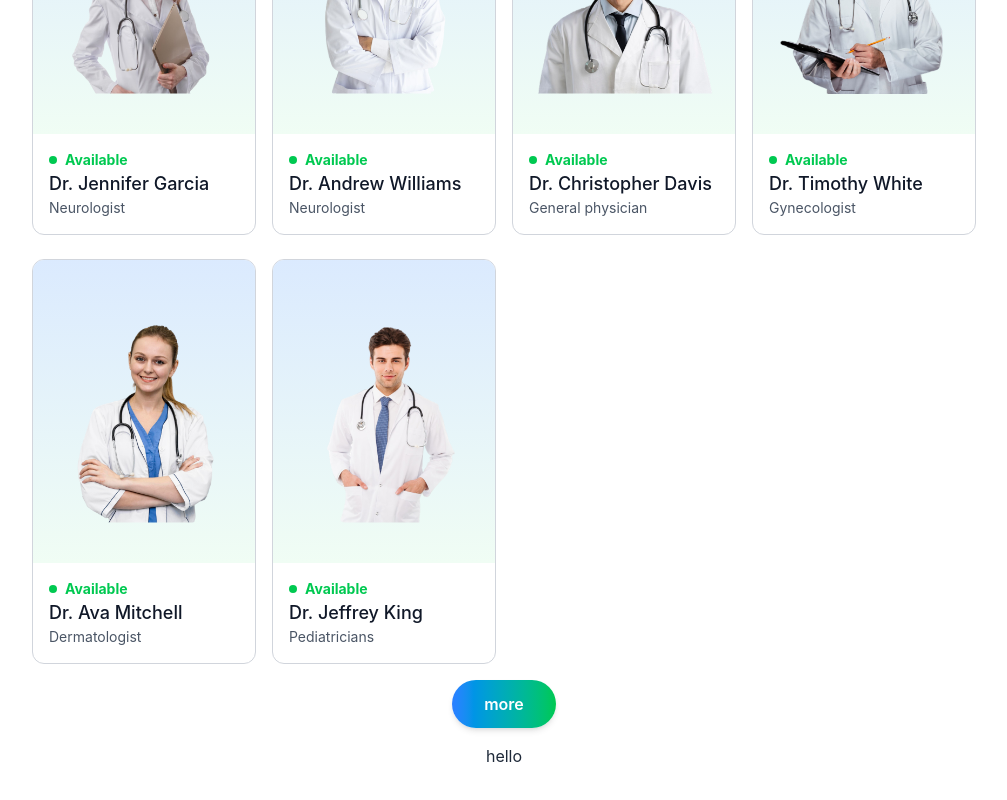
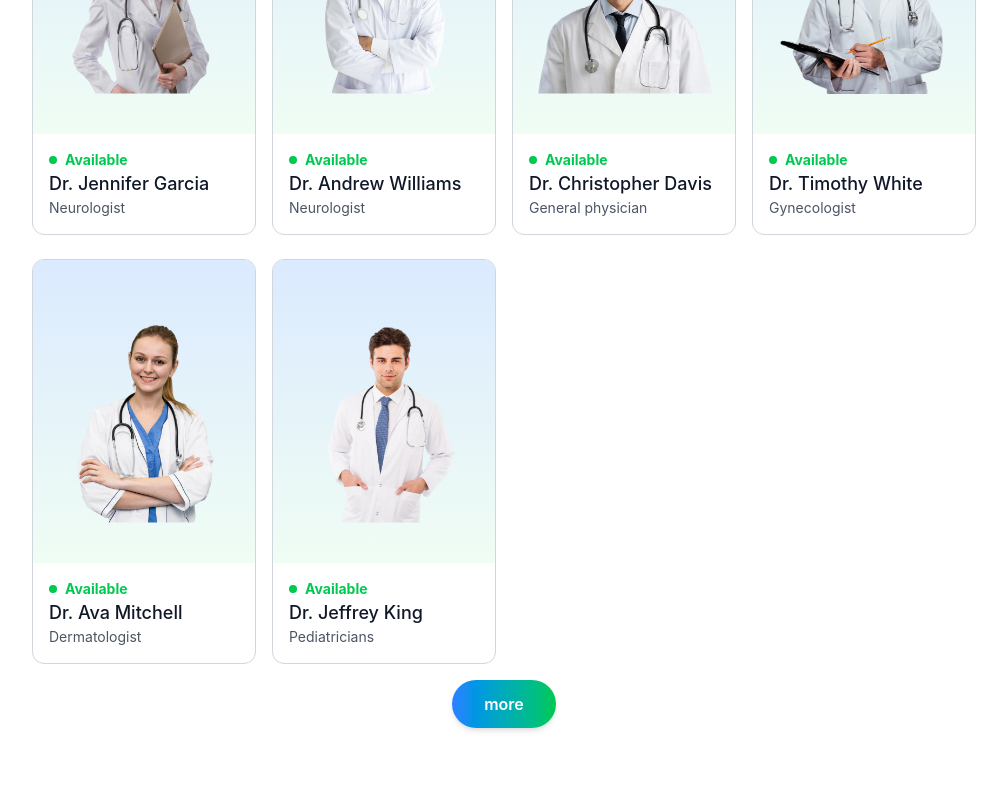
Before and after one commit to Aditi-2909/Clinic-Link, a React (Vite) app in the folder Frontend/: page / in a window 1280 px wide. Shown: the part 1878-2678 px from the top of the page, without its empty margins (136-1143 px from the left). Built offline with nearby package versions, Linux system fonts and the light colour scheme.

Commit message:
code modify

```diff
--- a/Frontend/src/components/TopDoctors.jsx
+++ b/Frontend/src/components/TopDoctors.jsx
@@ -30,7 +30,7 @@ const TopDoctors = () => {
             <button onClick={()=>{navigate('/doctors'); scrollTo(0,0)}} className='bg-gradient-to-r from-blue-500 to-green-500 hover:from-blue-600 hover:to-green-600 text-white cursor-pointer px-8 py-3 rounded-full font-semibold hidden md:block hover:scale-105 transition-all duration-300 shadow-md hover:shadow-xl'>
                 more
             </button>
-            <a href="">hello</a>
+
         </div>
     )
 }
```
